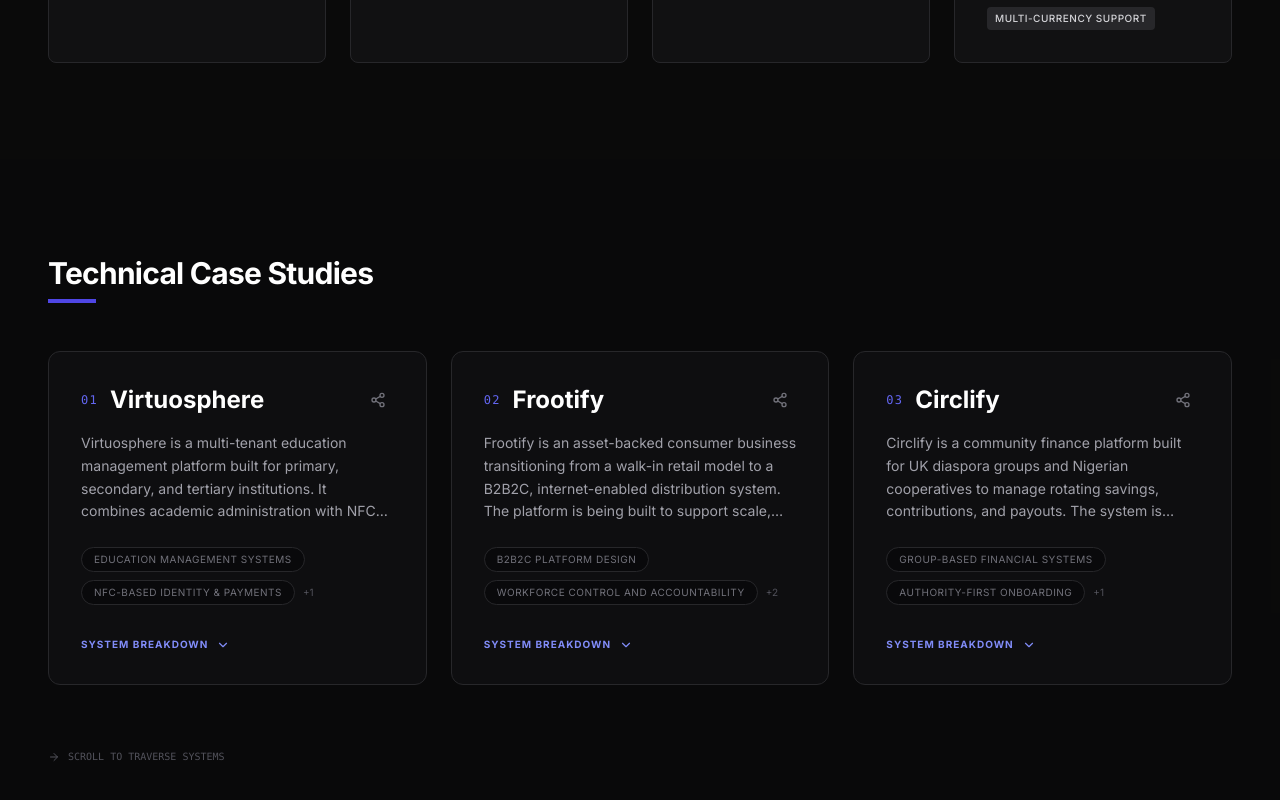
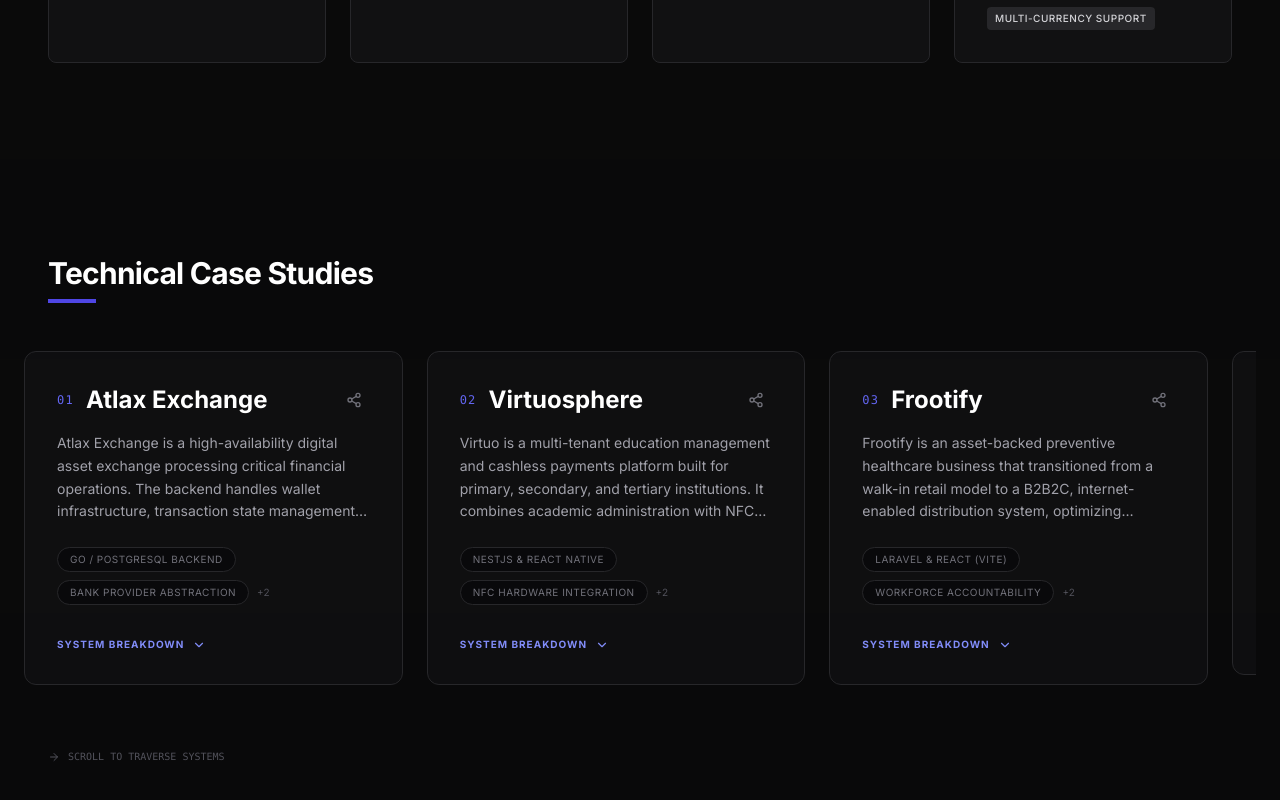
Before and after one commit to callmehalpha/callmehalpha-portfolio, a React (Vite) app: page / in a window 1280 px wide. Shown: the part 1674-2474 px from the top of the page. Built offline with nearby package versions, Linux system fonts and the light colour scheme.

Commit message:
refactor: update professional summary and expand project portfolio with Atlax Exchange case study and Virtuo technical details

```diff
--- a/src/data/constants.tsx
+++ b/src/data/constants.tsx
@@ -34,95 +34,153 @@
 
 export const CASE_STUDIES: CaseStudy[] = [
   {
+    id: "atlax-exchange",
+    name: "Atlax Exchange",
+    url: "https://atlaxchange.com",
+    focus: [
+      "Go / PostgreSQL backend",
+      "Bank provider abstraction",
+      "Automated provider failover",
+      "Tiered compliance limits"
+    ],
+    context:
+      "Atlax Exchange is a high-availability digital asset exchange processing critical financial operations. The backend handles wallet infrastructure, transaction state management, multi-bank integrations, and compliance-driven limits under strict transactional guarantees.",
+    role:
+      "Senior Product Engineer. Built core transaction processing services, bank provider abstractions, real-time success-rate monitors, and granular business roles engine.",
+    architecture:
+      "Containerized microservices written in Go running against PostgreSQL datastores. Features a canonical bank code translation layer for multi-provider routing and automated cron monitoring. Web frontend uses React with code-splitting, lazy loading, and Suspense to keep high-volume transaction dashboards performing under load.",
+    decisions: [
+      "Designed a bank provider abstraction layer in Go that maps disparate provider-specific bank codes to a canonical code registry, shielding clients from third-party API variations.",
+      "Built an automated provider monitoring system tracking uptime and success rates; it triggers zero-intervention failover to secondary providers after three consecutive transaction failures.",
+      "Implemented a dynamic user tier system managing transaction limits, featuring compliance override paths that allow limit increases without altering base tier definitions.",
+      "Developed an isolated custom roles and permissions engine with team invitations for business accounts, running alongside but separate from system-level roles.",
+      "Created a high-volume React datatable using lazy loading, Suspense, and code splitting to handle massive transaction history screens efficiently."
+    ],
+    challenges:
+      "Ensuring zero-downtime banking failovers and transactional consistency under high throughput while separating compliance limits from user tier structures.",
+    outcome:
+      "Successfully shipped the core banking failover system and business user engine, resulting in zero-intervention downtime mitigation during bank provider outages and smooth onboarding of enterprise users.",
+    lessons:
+      "Abstraction layers must protect the client from third-party instability. Designing systems to fail over automatically and report alerts in real time saves hours of manual troubleshooting."
+  },
+  {
     id: "virtuosphere",
     name: "Virtuosphere",
     url: "https://v1.virtuobusiness.com",
     focus: [
-      "Education management systems",
-      "NFC-based identity & payments",
-      "Multi-tenant institutional platforms"
+      "NestJS & React Native",
+      "NFC hardware integration",
+      "Multi-tenant institutions",
+      "9-day sprint MVP"
     ],
     context:
-      "Virtuosphere is a multi-tenant education management platform built for primary, secondary, and tertiary institutions. It combines academic administration with NFC-based identity and cashless payment infrastructure, designed for environments where authority, scale, and operational reliability are critical.",
+      "Virtuo is a multi-tenant education management and cashless payments platform built for primary, secondary, and tertiary institutions. It combines academic administration with NFC-based identity and cashless payment infrastructure, serving over 15,000 active users.",
     role:
-      "CTO / System Lead. Led the platform from idea to production, including system design, infrastructure, hardware integration, and institutional rollout.",
+      "Co-Founder / Lead Engineer. Led a 9-day sprint to deliver the payment collection and payout MVP. Owned end-to-end system design, hardware integration, and institutional rollout.",
     architecture:
-      "Dockerized modular monolith built with NestJS for backend services, Next.js for administrative and web interfaces, and React Native for mobile applications. PostgreSQL is used as the primary datastore with strict tenant isolation (RLS) to separate schools and departments, while Redis handles session management, queues, and event-driven workflows. Custom services interface with NFC-enabled devices for identity, attendance, and on-premise payments.",
+      "Dockerized NestJS backend services, Next.js administrative web interfaces, and React Native mobile applications. PostgreSQL with Row-Level Security (RLS) handles tenant isolation, while Redis manages session caching and queues. Features a custom TCP communications bridge written in PHP to interface with Chinese-manufactured NFC hardware.",
     decisions: [
-      "Designed the system around institutional authority: school admins, departments, and staff roles were modeled before individual users.",
-      "Built a custom service to communicate with NFC-enabled devices manufactured in China, enabling real-time identity verification, attendance tracking, and on-campus transactions.",
-      "Implemented NFC cards as a unified identity layer for students and staff, supporting access control, attendance, and closed-loop payments within school premises.",
-      "Separated payment and identity domains from academic workflows to allow financial operations to scale independently without disrupting core school processes."
+      "Led a rapid 9-day sprint to build and ship the payment collection and payout MVP.",
+      "Wrote a custom TCP socket server in PHP from scratch to parse the low-level communication protocol used by Chinese-manufactured NFC devices, bridging it to NestJS.",
+      "Designed strict institutional hierarchy (schools, departments, staff) directly into the domain model before individual user accounts.",
+      "Implemented NFC cards as a unified identity layer, enabling access control, attendance, and closed-loop cashless payments on school campuses.",
+      "Integrated Paystack for payment processing, handling webhook reconciliation, transaction verification, and edge failure recovery."
     ],
     challenges:
-      "Coordinating software, hardware, and financial systems at institutional scale while maintaining tenant isolation, transaction integrity, and operational uptime.",
+      "Delivering a functional hardware-integrated MVP in 9 days and scaling to 15,000 active users while maintaining strict transaction reconciliation and tenant isolation.",
     outcome:
-      "Processed payments for over 4,000 students during departmental and SUG fee collections at Federal University of Agriculture Abeokuta. Deployed daily NFC-based attendance and identity verification for over 1,000 students at Foursquare School, with consistent real-time usage.",
+      "Processed fee collections for over 4,000 students at Federal University of Agriculture Abeokuta. Deployed daily NFC attendance and cashless payments for over 1,000 students at Foursquare School. Shipped the initial MVP to production in exactly 9 days.",
     lessons:
-      "In institutional environments, authority-first design and operational reliability matter more than feature velocity. Systems earn trust when identity, payments, and administration are tightly integrated."
+      "Velocity and structure are not mutually exclusive. A disciplined, 9-day sprint focused on the core TCP/NestJS integration laid a robust foundation that successfully scaled to 15,000 users without architectural rewrites."
   },
   {
     id: "frootify",
     name: "Frootify",
     url: "https://frootify.tech",
     focus: [
-      "B2B2C platform design",
-      "Workforce control and accountability",
-      "Operational systems for asset-heavy businesses",
-      "Investor-readiness through technology"
+      "Laravel & React (Vite)",
+      "Workforce accountability",
+      "Public logistics APIs",
+      "Commerce optimization"
     ],
     context:
-      "Frootify is an asset-backed consumer business transitioning from a walk-in retail model to a B2B2C, internet-enabled distribution system. The platform is being built to support scale, multi-location operations, workforce accountability, and operational visibility ahead of a major investment round.",
+      "Frootify is an asset-backed preventive healthcare business that transitioned from a walk-in retail model to a B2B2C, internet-enabled distribution system, optimizing logistics and staff accountability for multi-location operations.",
     role:
-      "CTO / System Lead. Responsible for end-to-end technical strategy, platform architecture, and aligning system capabilities with business expansion and fundraising goals.",
+      "Lead Product Engineer, promoted to Chief Technology Officer. Owned technical strategy, stabilized the legacy backend, rebuilt the web frontend, and launched logistics APIs.",
     architecture:
-      "Centralized operational platform designed around vendors rather than individual consumers. Supports multi-service-point vendors (chain businesses), role-based staff access, and centralized oversight. Includes admin and vendor dashboards, a staff mobile app, and a planned delivery/rider infrastructure to extend reach beyond physical locations.",
+      "Laravel backend with a PostgreSQL datastore, a React web frontend (built with Vite), and a React Native staff mobile application. Exposes a public logistics API (Dispatch Hub) for third-party logistics integration.",
     decisions: [
-      "Led the shift from a B2C-first approach to a B2B2C model to enable chain vendors, multiple service points, and scalable operations.",
-      "Redesigned the data model so a single vendor can operate multiple locations under unified control.",
-      "Introduced staff-level access controls to ensure all operational actors (vendors, staff, riders) operate within a single system of record.",
-      "Built a dedicated staff attendance system where attendance can only be marked on-premises, preventing remote or proxy check-ins.",
-      "Enforced location and device-bound attendance validation to ensure staff presence is verifiable and auditable.",
-      "Used AI-assisted workflows to rapidly prototype operational dashboards and internal tools, accelerating iteration under tight timelines."
+      "Stabilized a legacy Laravel backend by cleaning up the service layer and implementing multi-role access control.",
+      "Re-engineered the web frontend using React and Vite, eliminating years of technical debt and accelerating developer delivery speed.",
+      "Built and launched a React Native mobile application for staff, incorporating device binding and geo-fencing to ensure attendance is only loggable on-premises.",
+      "Designed and shipped 'Dispatch Hub,' a public-facing Laravel API allowing third-party delivery businesses to consume Frootify's logistics and fulfillment pipeline.",
+      "Refactored order management and fulfillment logic in myBlongo (the core commerce platform), which unlocked a 5x increase in sales throughput."
     ],
     challenges:
-      "Designing systems that reflect real operational behavior — including staff movement, connectivity issues, and human error — while keeping the platform simple enough for non-technical users.",
+      "Bridging physical business operations (staff attendance, location-bound services, delivery riders) with digital systems while modernizing legacy frontend and backend codebases.",
     outcome:
-      "Delivered a scalable operational foundation with centralized control over vendors, locations, and staff. Reduced ambiguity around workforce presence and laid the groundwork for disciplined expansion and investor confidence.",
+      "Successfully launched the staff mobile app and Dispatch Hub API, modernized the front-end codebase, and achieved a 5x increase in order processing capacity, paving the way for scale and investor-readiness.",
     lessons:
-      "In physical, asset-heavy businesses, trust is enforced through systems. Location-bound identity, workforce accountability, and clear operational controls matter more than feature richness. Scale comes from structure, not features — once operational authority and visibility are designed into the system, growth becomes a controllable process rather than a risk."
+      "In asset-heavy businesses, digital systems must enforce physical truth. Using device binding, geo-fencing, and public APIs builds a highly auditable, scalable system that business logic can trust."
   },
-
   {
     id: "circlify",
     name: "Circlify",
     url: "https://circlify.io",
     focus: [
-      "Group-based financial systems",
-      "Authority-first onboarding",
-      "Cross-border compliance (UK & Nigeria)"
+      "Group-based finance",
+      "Scheduled payouts",
+      "Regulatory compliance"
     ],
     context:
-      "Circlify is a community finance platform built for UK diaspora groups and Nigerian cooperatives to manage rotating savings, contributions, and payouts. The system is designed around trust, authority, and transparency rather than individual user growth.",
+      "Circlify is a community finance platform designed for UK diaspora groups and Nigerian cooperatives to coordinate rotating savings (Ajo/Chama), contribution pools, and payouts safely.",
     role:
-      "Founder & System Architect. Owned the product from idea to production, including domain modeling, backend architecture, compliance decisions, and rollout strategy.",
+      "Founder & System Architect. Managed product design, compliance decisions, database schema, and transaction guarantees.",
     architecture:
-      "Group-centric platform architecture where every action is scoped to a circle and governed by an admin authority. Backend services manage circle creation, member invitations, approvals, and contribution flows. The system enforces explicit state transitions to prevent unauthorized participation. Compliance-sensitive services are isolated to allow phased rollout across jurisdictions.",
+      "Group-centric system built with a modular NestJS/Laravel/Go backend. Features automated cycle management and scheduled payout engines with transaction guarantees. Built to run across UK and Nigerian regulatory spaces.",
     decisions: [
-      "Designed the platform around circle admins as the primary authority, requiring explicit invite, approval, or rejection before any member can participate.",
-      "Implemented controlled onboarding flows to prevent anonymous or uncontrolled group access, prioritizing trust over rapid user acquisition.",
-      "Paused Nigerian rollout due to NDPR and data-provider constraints, choosing regulatory clarity over premature scale.",
-      "Evaluated alternative payment and data providers to replace Mono where compliance requirements could not be met.",
-      "Structured the platform to support community-level deployments rather than individual app signups."
+      "Structured the system around circle admins as primary authorities, requiring explicit invitations and approvals for member onboarding to prioritize trust.",
+      "Designed and implemented the core rotational cycle scheduler and contribution tracking engine, securing transactional integrity for scheduled payouts.",
+      "Paused the Nigerian production rollout deliberately due to NDPR and local data-provider constraints, opting for compliance over premature expansion.",
+      "Conducted evaluation and migration of payment providers to replace Mono for compliance reasons.",
+      "Built isolated services for compliance-sensitive operations, allowing jurisdiction-specific configurations to be turned on/off without affecting core ledger logic."
     ],
     challenges:
-      "Balancing regulatory compliance across jurisdictions while maintaining a simple, trust-first experience for non-technical community leaders.",
+      "Ensuring transactional correctness in rotating financial circles where participants depend on scheduled, guaranteed payouts, while managing regulatory overhead across UK and Nigerian jurisdictions.",
     outcome:
-      "Delivered a production-ready MVP capable of supporting managed community savings groups, with clear authority controls and auditable contribution flows. Established a compliant foundation for UK diaspora onboarding while preparing for Nigeria expansion.",
+      "Shipped a fully functional MVP supporting managed community savings circles, featuring robust authority controls, compliance guardrails, and audit trails.",
     lessons:
-      "In group finance, trust is enforced through structure. Authority must come before users, and compliance must come before growth. Systems that ignore this fail quietly at scale."
+      "When dealing with community money, trust is a design requirement. By setting strict administrative boundaries and aligning with compliance early, the system protects both users and the business."
+  },
+  {
+    id: "nogic",
+    name: "NOGIC Portal",
+    url: "https://nogicjqs.gov.ng",
+    focus: [
+      "Government compliance",
+      "Laravel 4 legacy migration",
+      "NestJS & Next.js transition",
+      "Developer onboarding"
+    ],
+    context:
+      "NOGIC JQS is a government compliance and workforce monitoring portal built for the Nigerian Content Development and Monitoring Board (NCDMB). The system manages regulatory approvals, contractor registries, and compliance checks at a national level.",
+    role:
+      "Full-Stack Engineer. Managed legacy Laravel 4 core systems, built new compliance modules, and initiated/led the transition to a modern NestJS and Next.js architecture.",
+    architecture:
+      "Legacy PHP Laravel 4 monolithic architecture. Target migrated architecture is built with NestJS for backend services, Next.js for portal frontends, and PostgreSQL for secure datastore management.",
+    decisions: [
+      "Delivered 4 new high-priority compliance modules within the legacy Laravel 4 system while maintaining full backwards compatibility and production uptime.",
+      "Initiated, designed, and executed a migration strategy to shift core services from a Laravel 4 monolith to NestJS and Next.js.",
+      "Onboarded and mentored 3 separate engineering teams to the new NestJS/Next.js codebase, ensuring a smooth transition of development practices.",
+      "Took sole ownership of backend engineering and feature delivery for the NCDMB compliance system during its final legacy phases."
+    ],
+    challenges:
+      "Maintaining a highly active legacy Laravel 4 application with zero downtime while designing a parallel migration path to NestJS and onboarding multiple development teams.",
+    outcome:
+      "Successfully maintained the NCDMB platform, delivered new modules under strict government timelines, and successfully migrated core application paths to the new NestJS service layer.",
+    lessons:
+      "Migrating legacy systems requires a double-run strategy: preserve the monolithic core for stability while carving out modular services. Developer onboarding and documentation are just as critical as architectural design."
   }
-
 ];
 
 export const BUILD_LOGS: BuildLog[] = [
```
Also changed, not shown: src/pages/Portfolio.tsx (+4 -4 lines).
